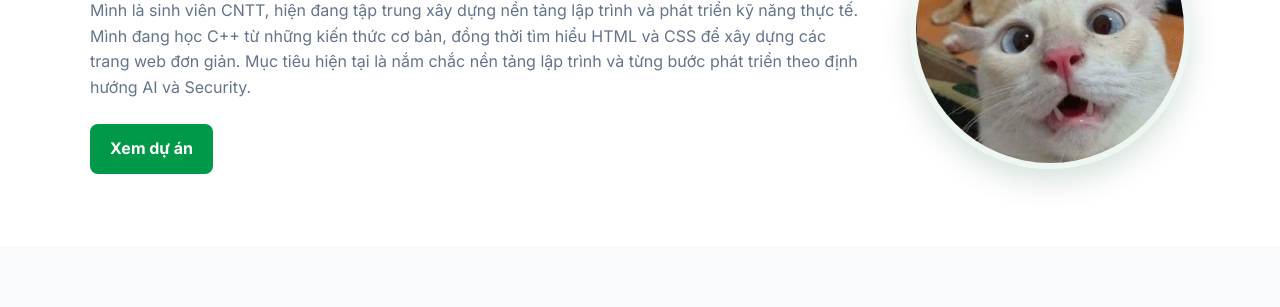
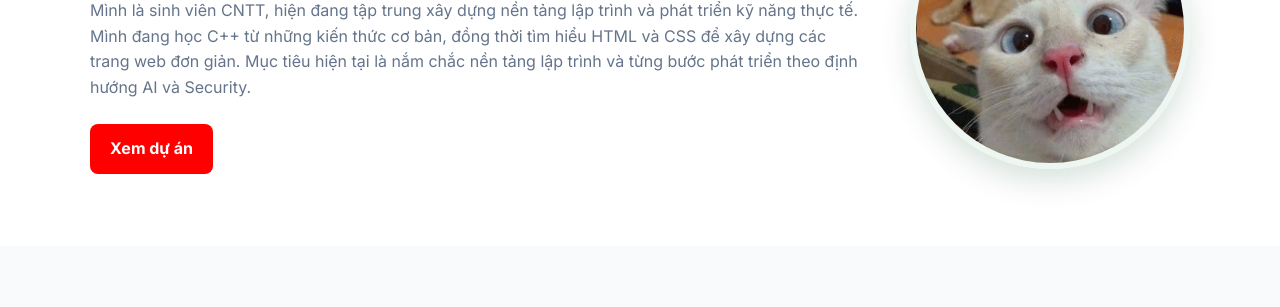
Before and after one commit to tqd12587-dev/K20_portfolio_CNTT20-04-2, a plain HTML site: page index.html in a window 1280 px wide. Shown: the part 260-567 px from the top of the page. Drawn offline with Linux system fonts and the light colour scheme.

Commit message:
bản 19

```diff
--- a/css/style.css
+++ b/css/style.css
@@ -1,6 +1,6 @@
 :root {
-  --primary: #009949;
-  --primary-dark: #007a3b;
+  --primary: #FF0000;
+  --primary-dark: #FF0000;
   --text: #1f2937;
   --muted: #64748b;
   --light: #f8fafc;
```
